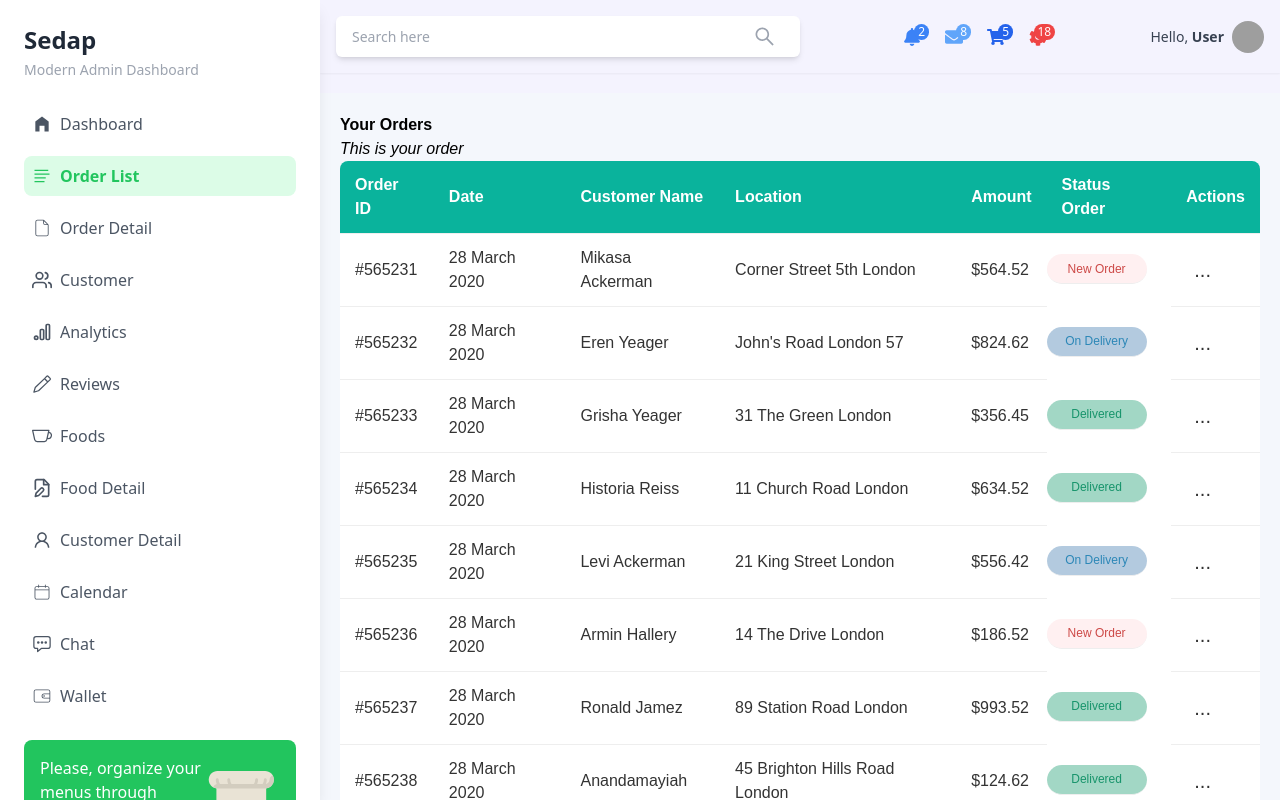
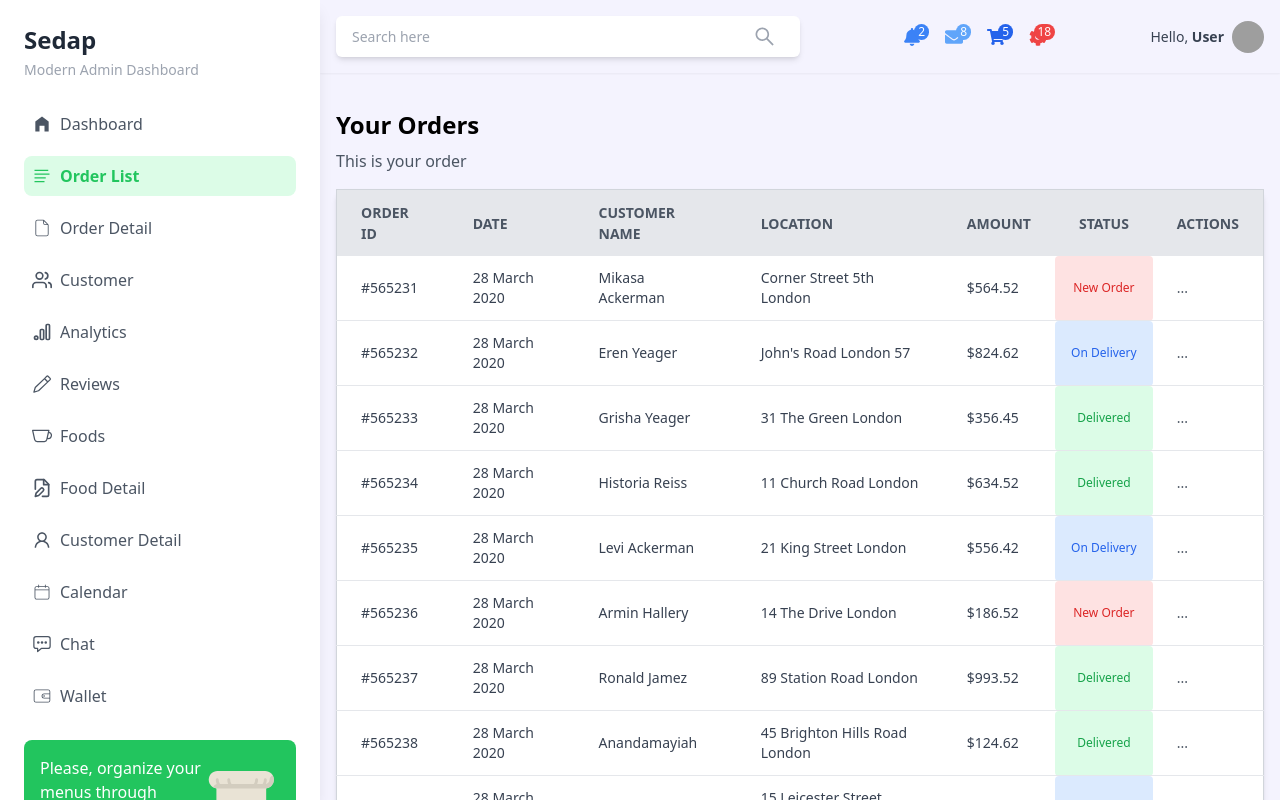
Before and after one commit to Rahmatxonov/Sedap, a React (Vite) app: page /order-list in a window 1280 px wide. Shown: the top 800 px of the page. Built offline with nearby package versions, Linux system fonts and the light colour scheme; grey boxes are pictures that could not be loaded.

Commit message:
OrderList.jsx

```diff
--- a/src/pages/orderList/OrderList.css
+++ /dev/null
@@ -1,139 +0,0 @@
-h1 {
-    font-weight: 900;
-  }
-h4{
-    font-style:oblique;
-}
-
-.order-list {
-    padding: 20px;
-    background-color: #f4f7fc;
-    font-family: Arial, sans-serif;
-  }
-
-  table {
-    width: 100%;
-    border-collapse: collapse;
-    background-color: #ffffff;
-    border-radius: 8px;
-    overflow: hidden;
-  }
-
-  table th, table td {
-    padding: 12px 15px;
-    text-align: left;
-    border-bottom: 1px solid #eee;
-  }
-
-  table th {
-    background-color: #0ab39c;
-    color: #ffffff;
-    font-weight: 600;
-  }
-
-  table td {
-    color: #333;
-  }
-
-  .status {
-    padding: 2px 8px;
-    border-radius: 15px;
-    font-size: 14px;
-    display: flex;
-    justify-content: center;
-    align-items: center;
-    text-align: center;
-    width: 100px;
-    height: 30px;
-    margin-top: 20px;
-  }
-
-  .status.new-order {
-    background-color: #fff0f1;
-    color: #cd4947;
-    font-size: 12px;
-  }
-
-  .status.on-delivery {
-    background-color: #b3cadf;
-    color: #2c87b7;
-    font-size: 12px;
-  }
-
-  .status.delivered {
-    background-color: #a2d7c5;
-    color: #17946b;
-    font-size: 12px;
-  }
-  .action-container {
-    position: relative;
-    display: inline-block;
-  }
-
-  .menu-button {
-    background: none;
-    border: none;
-    font-size: 20px;
-    cursor: pointer;
-    color: #333;
-    padding: 8px;
-    border-radius: 50%;
-    transition: background-color 0.2s;
-  }
-
-  .menu-button:hover {
-    background-color: #f0f0f0;
-  }
-
-  .dropdown-menu {
-    position: absolute;
-    top: 40px;
-    right: 0;
-    width: 180px;
-    background-color: #fff;
-    border: 1px solid #ffffff;
-    box-shadow: 0 8px 16px rgba(0, 0, 0, 0.2);
-    border-radius: 10px;
-    z-index: 1;
-    display: flex;
-    flex-direction: column;
-    overflow: hidden;
-    padding: 10px 0;
-  }
-
-  .dropdown-menu button {
-    background: none;
-    border: none;
-    padding: 12px 20px;
-    cursor: pointer;
-    width: 100%;
-    text-align: left;
-    font-size: 15px;
-    display: flex;
-    align-items: center;
-    color: #333;
-    transition: background-color 0.2s, color 0.2s;
-  }
-
-  .dropdown-menu button:hover {
-    background-color: #b8b8b8;
-  }
-
-  .dropdown-menu .accept-button {
-    color: #17946b;
-    font-weight: 600;
-  }
-
-  .dropdown-menu .reject-button {
-    color: #cd4947;
-    font-weight: 600;
-  }
-
-  .dropdown-menu .icon {
-    margin-right: 12px;
-    font-size: 18px;
-  }
-
-  .dropdown-menu button .text {
-    flex: 1;
-  }
--- a/src/pages/orderList/OrderList.jsx
+++ b/src/pages/orderList/OrderList.jsx
@@ -1,4 +1,3 @@
-import './OrderList.css';
 import React, { useState } from 'react';
 
 const orders = [
@@ -16,8 +15,6 @@ const orders = [
   { id: '#565242', date: '28 March 2020', name: 'John Wickerman', location: '12 Chelsea Road London', amount: '$876.56', status: 'New Order' }
 ];
 
-
-
 const OrderList = () => {
   const [showMenu, setShowMenu] = useState(null);
 
@@ -26,54 +23,60 @@ const OrderList = () => {
   };
 
   return (
-    <div className="order-list">
-      <h1>Your Orders</h1>
-      <h4>This is your order </h4>
+    <div className="p-4">
+      <h1 className="text-2xl font-bold mb-2">Your Orders</h1>
+      <h4 className="text-gray-600 mb-4">This is your order</h4>
 
-      <table>
+      <table className="min-w-full bg-white border border-gray-300 rounded-lg shadow-md">
         <thead>
-          <tr>
-            <th>Order ID</th>
-            <th>Date</th>
-            <th>Customer Name</th>
-            <th>Location</th>
-            <th>Amount</th>
-            <th>Status Order</th>
-            <th>Actions</th>
+          <tr className="bg-gray-200 text-gray-600 uppercase text-sm leading-normal">
+            <th className="py-3 px-6 text-left">Order ID</th>
+            <th className="py-3 px-6 text-left">Date</th>
+            <th className="py-3 px-6 text-left">Customer Name</th>
+            <th className="py-3 px-6 text-left">Location</th>
+            <th className="py-3 px-6 text-left">Amount</th>
+            <th className="py-3 px-6 text-left" >Status</th>
+            <th className="py-3 px-6 text-left">Actions</th>
           </tr>
         </thead>
-        <tbody>
-          {orders.map((order) => {
-            return (
-              <tr key={order.id}>
-                <td>{order.id}</td>
-                <td>{order.date}</td>
-                <td>{order.name}</td>
-                <td>{order.location}</td>
-                <td>{order.amount}</td>
-                <td className={`status ${order.status.toLowerCase().replace(" ", "-")}`}>
+        <tbody className="text-gray-700 text-sm font-light">
+          {orders.map((order) => (
+            <tr key={order.id} className="border-b border-gray-200 hover:bg-gray-100">
+              <td className="py-3 px-6 text-left whitespace-nowrap">{order.id}</td>
+              <td className="py-3 px-6 text-left">{order.date}</td>
+              <td className="py-3 px-6 text-left">{order.name}</td>
+              <td className="py-3 px-6 text-left">{order.location}</td>
+              <td className="py-3 px-6 text-left">{order.amount}</td>
+              <td
+                className={`py-1 px-3 text-xs h-[2px] text-center rounded ${order.status === 'New Order'
+                    ? 'text-red-600 bg-red-100'
+                    : order.status === 'On Delivery'
+                      ? 'text-blue-600 bg-blue-100'
+                      : 'text-green-600 bg-green-100'
+                  }`}
+              >
                 {order.status}
               </td>
 
 
-                <td>
+
+              <td className="py-3 px-6 text-left">
                 <div
-                    className="action-container"
-                    onMouseEnter={() => setShowMenu(order.id)}  // Menyu faqat shu buyurtma uchun ochiladi
-                    onMouseLeave={() => setShowMenu(null)}     // Menyu boshqa buyurtma ustiga o'tganda yopiladi
+                  className="relative inline-block"
+                  onMouseEnter={() => setShowMenu(order.id)}
+                  onMouseLeave={() => setShowMenu(null)}
                 >
-                    <button className="menu-button">...</button>
+                  <button className="text-gray-600 hover:text-gray-900">...</button>
                   {showMenu === order.id && (
-                      <div className="dropdown-menu">
-                        <button className="dropdown-button" onClick={() => alert('Accepted Order')}>Accept Order</button>
-                        <button className="dropdown-button" onClick={() => alert('Rejected Order')}>Reject Order</button>
+                    <div className="absolute right-0 mt-30 w-48 bg-white border border-gray-300 rounded-lg shadow-lg">
+                      <button className="block w-full px-4 py-2 text-left text-gray-700 hover:bg-gray-100" onClick={() => alert('Accept Order')}>Accept Order</button>
+                      <button className="block w-full px-4 py-2 text-left text-gray-700 hover:bg-gray-100" onClick={() => alert('Reject Order')}>Reject Order</button>
                     </div>
                   )}
                 </div>
               </td>
             </tr>
-            );
-          })}
+          ))}
         </tbody>
       </table>
     </div>
```
Lines whose indentation alone changed are shown as unchanged.
